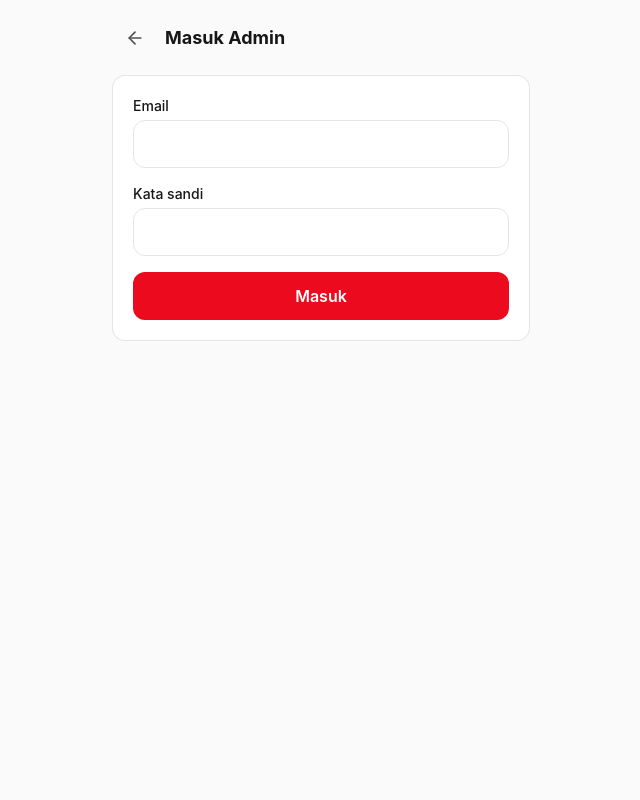
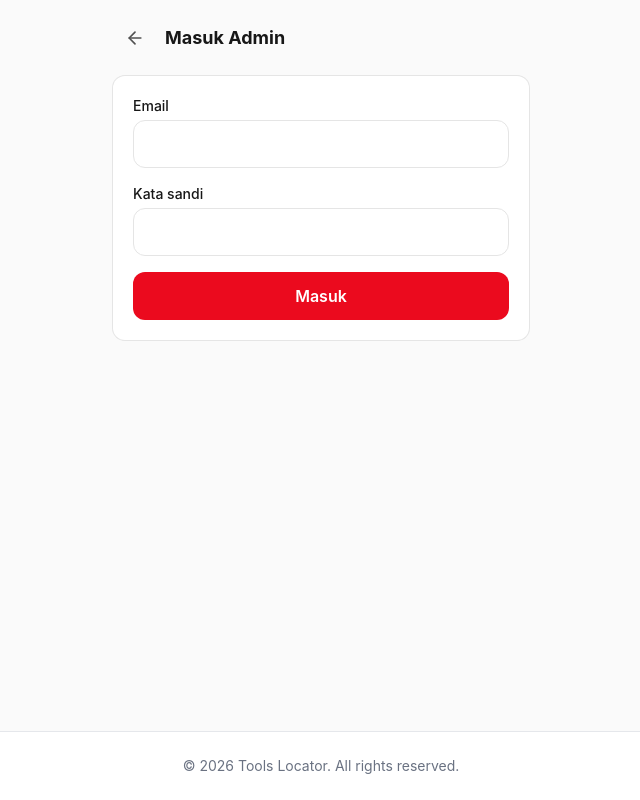
Before and after one commit to El-hash97/tools-locator, a React (Vite) app: page /admin in a window 1280 px wide. Shown: the whole page, without its empty margins (319-959 px from the left). Built offline with nearby package versions, Linux system fonts and the light colour scheme.

Commit message:
add footer

```diff
--- a/src/App.tsx
+++ b/src/App.tsx
@@ -11,11 +11,14 @@
 import AdminCategories from '@/pages/admin/Categories'
 import AdminLocations from '@/pages/admin/Locations'
 import AdminLabels from '@/pages/admin/Labels'
+import Footer from '@/components/Footer'
 
 export default function App() {
   return (
     <DataProvider>
       <AuthProvider>
+        <div className="flex flex-col min-h-screen">
+          <main className="flex-1">
             <Routes>
               <Route path="/" element={<Home />} />
               <Route path="/tools/:id" element={<ToolDetail />} />
@@ -55,6 +58,9 @@
                 }
               />
             </Routes>
+          </main>
+          <Footer />
+        </div>
       </AuthProvider>
     </DataProvider>
   )
--- /dev/null
+++ b/src/components/Footer.tsx
@@ -0,0 +1,11 @@
+export default function Footer() {
+  return (
+    <footer className="bg-white border-t border-gray-200 mt-auto">
+      <div className="max-w-7xl mx-auto py-6 px-4 sm:px-6 lg:px-8">
+        <p className="text-center text-sm text-gray-500">
+          &copy; {new Date().getFullYear()} Tools Locator. All rights reserved.
+        </p>
+      </div>
+    </footer>
+  )
+}
```
Lines whose indentation alone changed are shown as unchanged.
